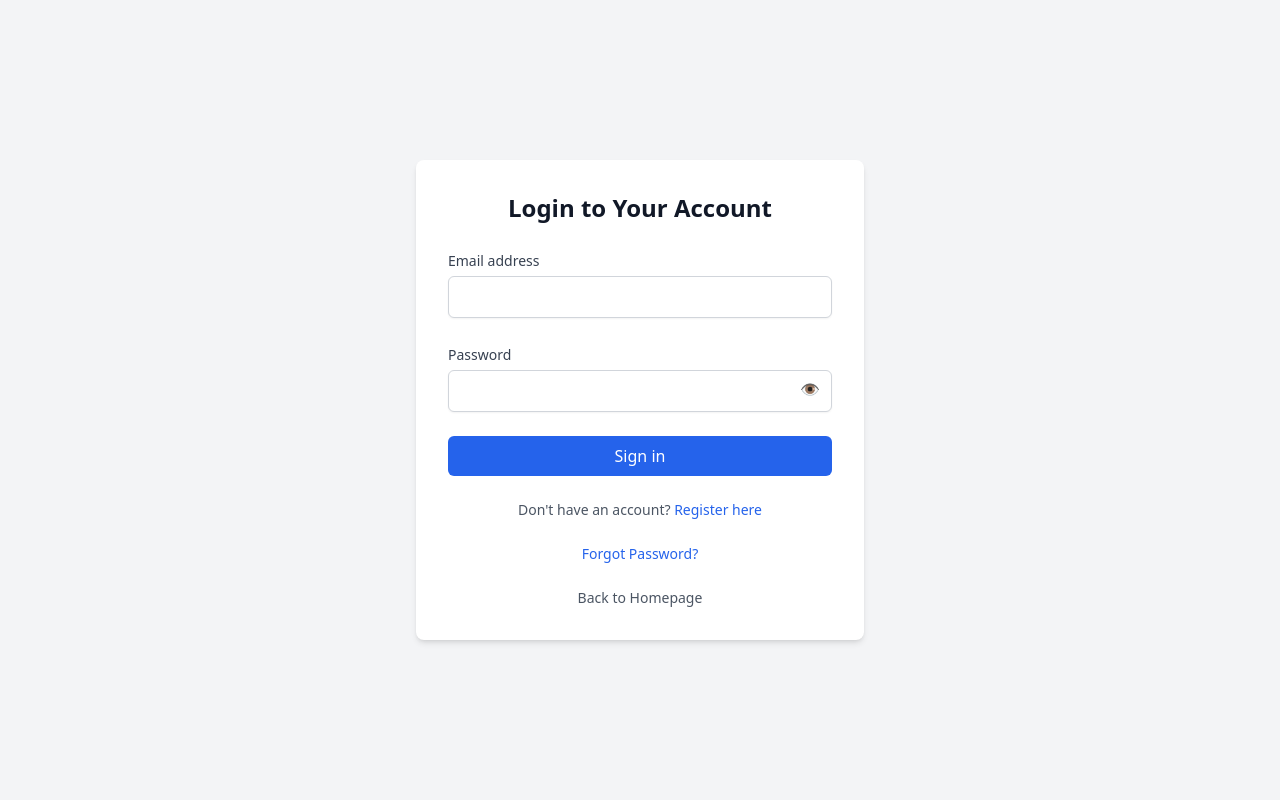
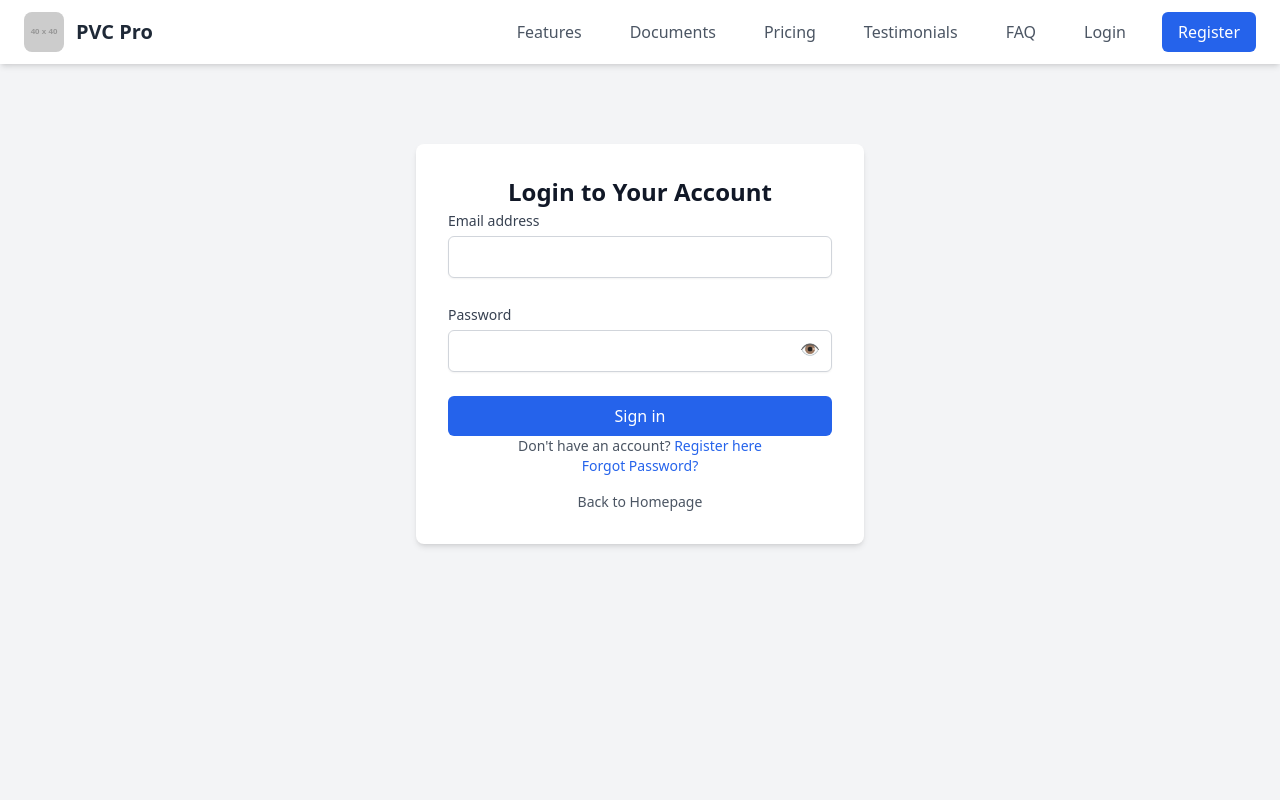
Before and after one commit to netrasarma/pvc-pro-web, a Flask app: page /login in a window 1280 px wide. Run offline with Flask 3, Linux system fonts and the light colour scheme; grey boxes labelled with a size stand in for pictures from a placeholder-image service; some libraries are stand-ins or nearby versions.

Commit message:
Update login.html

```diff
--- a/templates/login.html
+++ b/templates/login.html
@@ -5,8 +5,47 @@
     <title>Login - PVC Pro</title>
     <script src="https://cdn.tailwindcss.com"></script>
 </head>
-<body class="bg-gray-100 flex items-center justify-center h-screen">
-    <div class="w-full max-w-md p-8 space-y-6 bg-white rounded-lg shadow-md">
+<body class="bg-gray-100 flex flex-col min-h-screen">
+    <nav class="bg-white shadow-md sticky top-0 z-50">
+        <div class="container mx-auto px-6 py-3">
+            <div class="flex justify-between items-center">
+                <div class="flex items-center space-x-3">
+                    <img src="https://placehold.co/40x40/2563eb/FFFFFF?text=PP" alt="PVC Pro logo" class="h-10 w-10 rounded-lg" />
+                    <span class="text-xl font-bold text-gray-800">PVC Pro</span>
+                </div>
+                <div class="hidden md:flex items-center space-x-6">
+                    <a href="/#features" class="text-gray-600 hover:text-blue-600 px-3 py-2">Features</a>
+                    <a href="/#documents" class="text-gray-600 hover:text-blue-600 px-3 py-2">Documents</a>
+                    <a href="/#pricing" class="text-gray-600 hover:text-blue-600 px-3 py-2">Pricing</a>
+                    <a href="/#testimonials" class="text-gray-600 hover:text-blue-600 px-3 py-2">Testimonials</a>
+                    <a href="/#faq" class="text-gray-600 hover:text-blue-600 px-3 py-2">FAQ</a>
+                    {% if session.get('user') %}
+                        <a href="/dashboard" class="font-bold text-blue-600 hover:text-blue-800 px-3 py-2">Dashboard</a>
+                        <a href="/logout" class="bg-red-500 text-white hover:bg-red-600 px-4 py-2 rounded-md">Logout</a>
+                    {% else %}
+                        <a href="/login" class="text-gray-600 hover:text-blue-600 px-3 py-2">Login</a>
+                        <a href="/register" class="bg-blue-600 text-white hover:bg-blue-700 px-4 py-2 rounded-md">Register</a>
+                    {% endif %}
+                </div>
+                <button id="mobileMenuButton" class="md:hidden text-gray-600 focus:outline-none">
+                    <svg class="w-6 h-6" fill="none" stroke="currentColor" viewBox="0 0 24 24">
+                        <path stroke-linecap="round" stroke-linejoin="round" stroke-width="2" d="M4 6h16M4 12h16M4 18h16"></path>
+                    </svg>
+                </button>
+            </div>
+            <div id="mobileMenu" class="mobile-menu md:hidden bg-white">
+                <div class="px-2 pt-2 pb-3 space-y-1">
+                    <a href="#features" class="block px-3 py-2 text-gray-600 hover:text-blue-600">Features</a>
+                    <a href="#documents" class="block px-3 py-2 text-gray-600 hover:text-blue-600">Documents</a>
+                    <a href="#pricing" class="block px-3 py-2 text-gray-600 hover:text-blue-600">Pricing</a>
+                    <a href="#testimonials" class="block px-3 py-2 text-gray-600 hover:text-blue-600">Testimonials</a>
+                    <a href="#faq" class="block px-3 py-2 text-gray-600 hover:text-blue-600">FAQ</a>
+                    <a href="#contact" class="block px-3 py-2 text-gray-600 hover:text-blue-600">Contact</a>
+                </div>
+            </div>
+        </div>
+    </nav>
+    <div class="container mx-auto max-w-md mt-20 bg-white p-8 rounded-lg shadow-md">
         <h2 class="text-2xl font-bold text-center text-gray-900">Login to Your Account</h2>
         {% if error %}
             <p class="text-red-500 text-sm text-center">{{ error }}</p>
```
